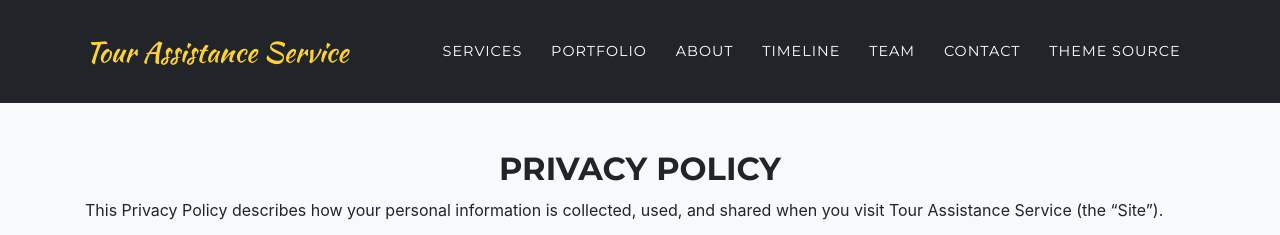
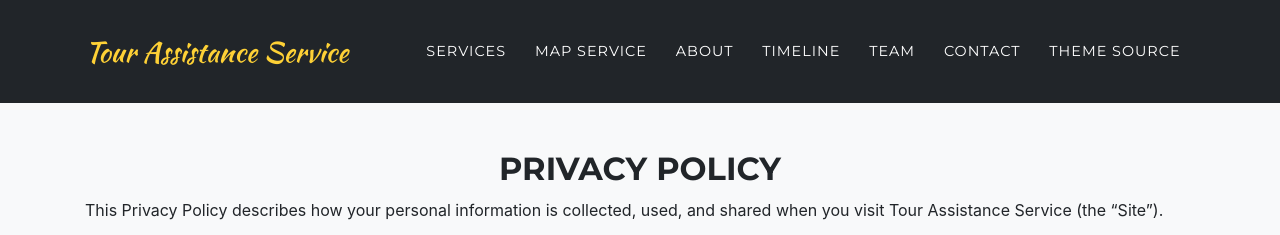
Before and after one commit to jinuew/jinuew.github.io, a Jekyll site: the page built from legal.md, in a window 1280 px wide. Shown: the top 235 px of the page. Built offline with Jekyll 4.4.1, drawn with Linux system fonts in a browser that asks for light colours; some web fonts are replaced.

Commit message:
Update navigation.yml

```diff
--- a/_data/navigation.yml
+++ b/_data/navigation.yml
@@ -13,8 +13,8 @@ en: &DEFAULT_EN
   nav:
     - title: "Services"
       section: services
-    - title: "Portfolio"
-      section: portfolio
+    - title: "Map service"
+      section: Map service
     - title: "About"
       section: about
     - title: "Timeline"
```
